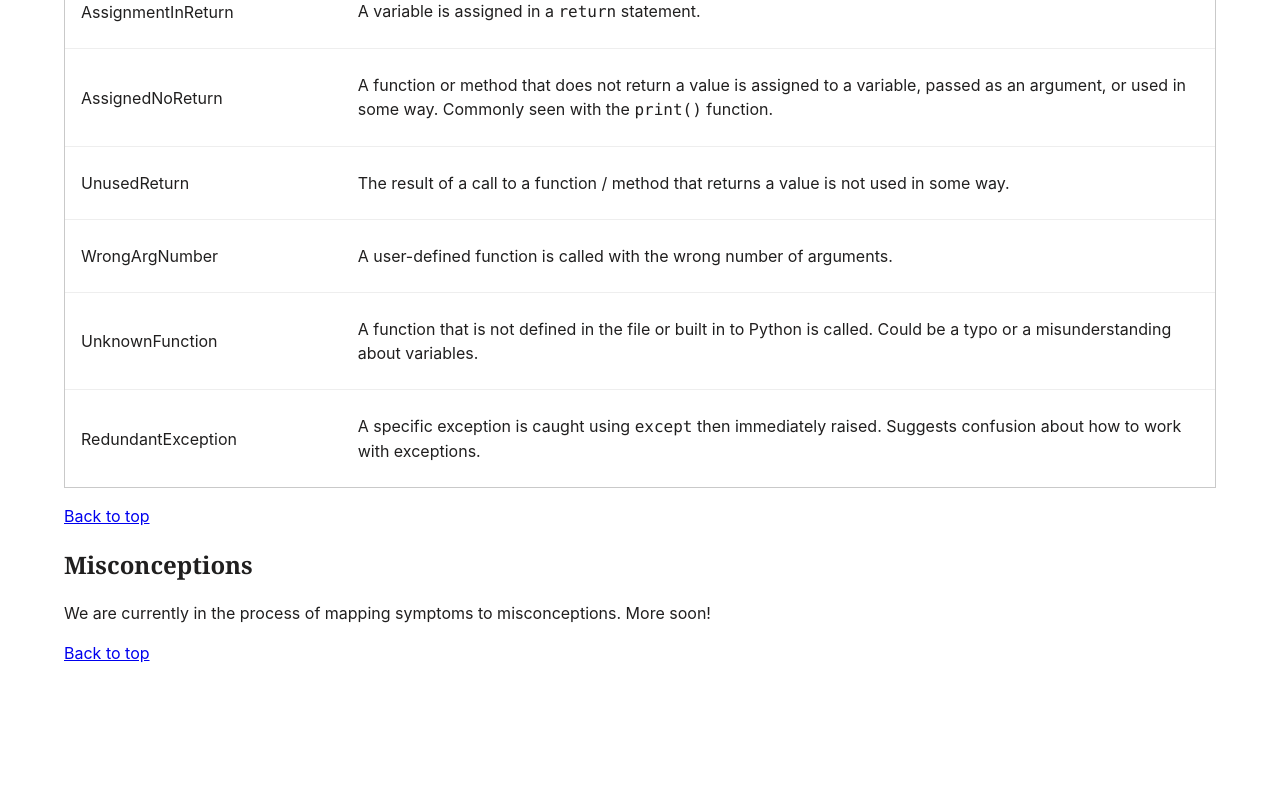
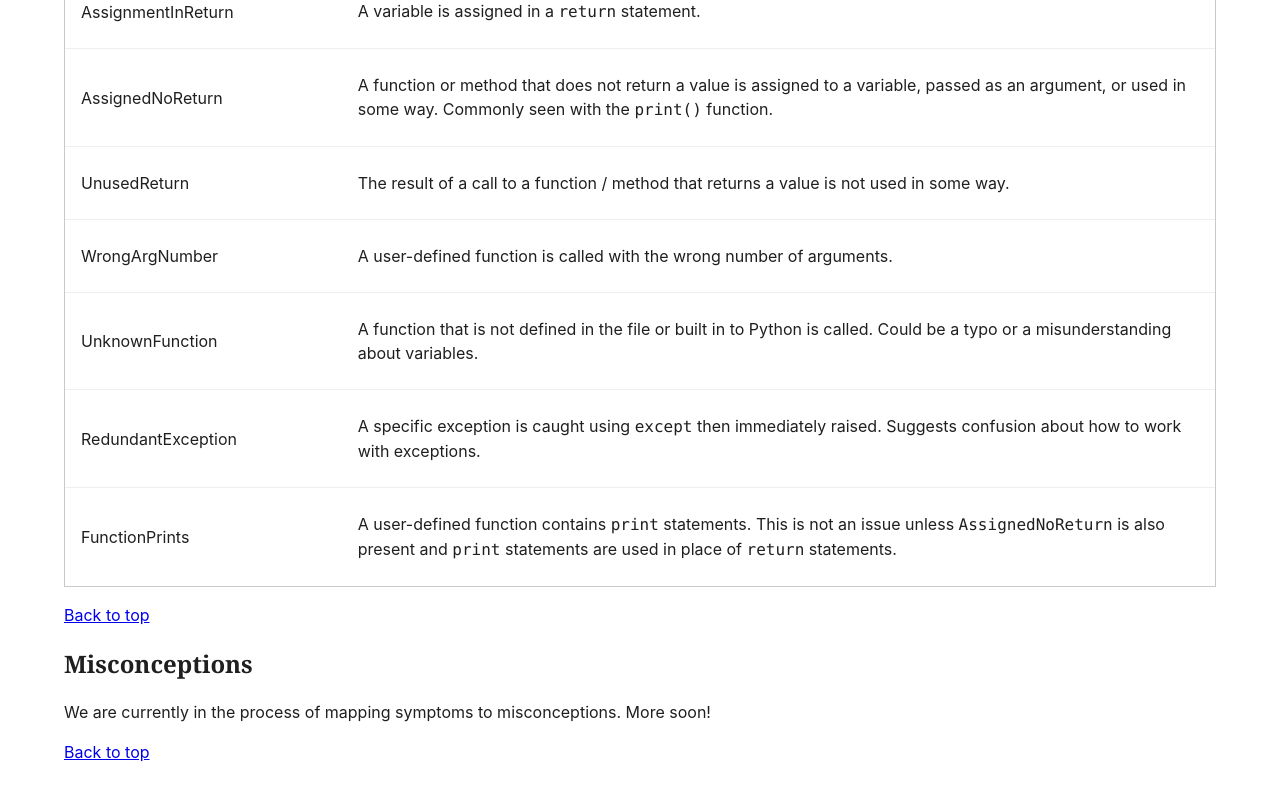
Before and after one commit to ace01603/symptom-checker, a React (Create React App) app: page /symptom-checker/about in a window 1280 px wide. Shown: the part 2655-3455 px from the top of the page. Before the commit the page ends 3360 px from the top, so only its background shows below. Built offline with nearby package versions, Linux system fonts and the light colour scheme.

Commit message:
close #38

```diff
--- a/src/components/ShowFile.js
+++ b/src/components/ShowFile.js
@@ -20,6 +20,7 @@ const ShowFile = () => {
     let symptoms = file.analysis.symptoms;
     console.log(file.fileName);
     console.log(file.analysis.variables);
+    console.log(file.analysis);
     /*for (let v of file.analysis.variables) {
         const vTypes = new Set(v.usages.filter(u => u !== "unknown data type").map(u => u.type));
         if (vTypes.size > 1) console.log("Variable with multiple types:", v);
--- a/src/content/symptomInfo.js
+++ b/src/content/symptomInfo.js
@@ -9,7 +9,10 @@ export const combinedSymptoms = {
 }
 
 export const currentlyDetected = [
-    "TypeError.unnecessary","OneLineConditional","UnusedVariable","UnusedValue","VariableOverwrite","UnreachableCode","LoopEarlyExit","BooleanSyntax.naturalLanguage","BooleanSyntaxError","CompareBoolLiteral","AssignmentInReturn","AssignedNoReturn","UnusedReturn","WrongArgNumber","UnknownFunction","RedundantException"];
+    "TypeError.unnecessary","OneLineConditional","UnusedVariable","UnusedValue","VariableOverwrite",
+    "UnreachableCode","LoopEarlyExit","BooleanSyntax.naturalLanguage","BooleanSyntaxError","CompareBoolLiteral",
+    "AssignmentInReturn","AssignedNoReturn","UnusedReturn","WrongArgNumber","UnknownFunction","RedundantException",
+    "FunctionPrints"];
 
 export const symptomInfo = {
     "RedundantException": <p>A specific exception is caught using <code>except</code> then immediately raised.
@@ -58,6 +61,8 @@ export const symptomInfo = {
     "AssignedNoReturn": <p>A function or method that does not return a value is assigned to a variable, passed as an argument, or used
         in some way. Commonly seen with the <code>print()</code> function.
     </p>,
+    "FunctionPrints": <p>A user-defined function contains <code>print</code> statements. This is not an issue
+    unless <code>AssignedNoReturn</code> is also present and <code>print</code> statements are used in place of <code>return</code> statements.</p>,
     "UnusedReturn": <p>The result of a call to a function / method that returns a value is not used in some way.</p>,
     "WrongArgNumber": <p>A user-defined function is called with the wrong number of arguments.</p>,
     "UnknownFunction": <p>A function that is not defined in the file or built in to Python is called. Could be a typo or a misunderstanding
```
Also changed, not shown: 7 other files (tests, documents, lock files or other folders).
